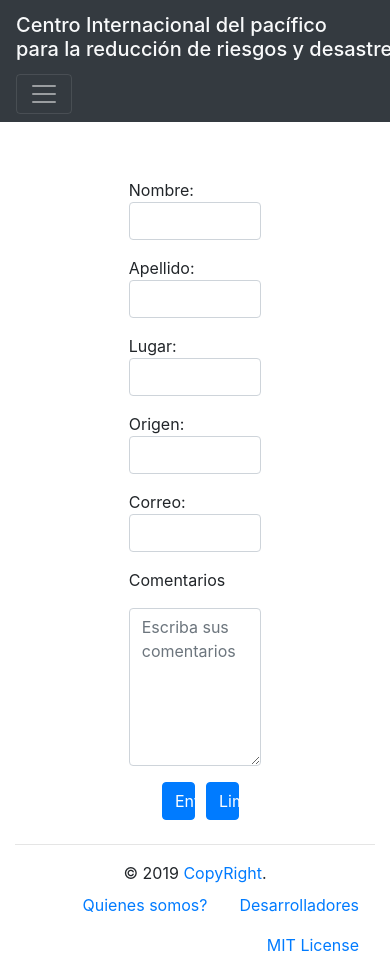
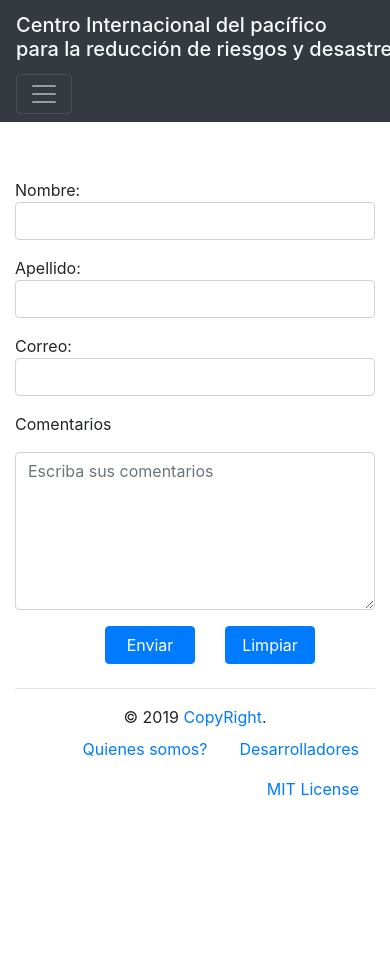
Before and after one commit to KennyCamba/proyecto-daw, a React (Create React App) app: page /contactanos in a window 390 px wide. After the commit the page ends 844 px from the top, so only its background shows below. Built offline with nearby package versions, Linux system fonts and the light colour scheme.

Commit message:
correcciones

```diff
--- a/src/components/Contactanos.js
+++ b/src/components/Contactanos.js
@@ -11,15 +11,13 @@ class Contactanos extends React.Component {
             <div className="App">
             <body>
               <div class="row">
-              <form class="form-block my-2 my-lg-0 col-5 mx-auto pt-5">
-               <p> Nombre: <input class="form-control mr-sm-1" type="text"></input></p>
+              <form class="form-block my-2 my-lg-0 col-lg-5 col-sm-3 col-md-5 col-xs-3 mx-auto pt-5">
+               <p> Nombre: <input class="form-control mr-sm-1"  type="text"></input></p>
                <p> Apellido: <input class="form-control mr-sm-1" type="text"></input></p>
-               <p>Lugar:    <input  class="form-control mr-sm-1" type="text"></input></p>
-               <p>Origen:   <input class="form-control mr-sm-1" type="text"></input></p>
                <p>Correo:   <input class="form-control mr-sm-1" type="text"></input> </p>
                <p>Comentarios</p>
                 <p><textarea class="form-control z-depth-1" id="exampleFormControlTextarea6" rows="6"  placeholder="Escriba sus comentarios"  ></textarea></p>
-                <button class="btn btn-primary offset-3 col-3   " type="submit">Enviar</button>
+                <button class="btn btn-primary offset-3 col-3" type="button">Enviar</button>
                 <button class="btn btn-primary offset-1  col-3" type="">   Limpiar</button>
               </form>
               </div>
```
